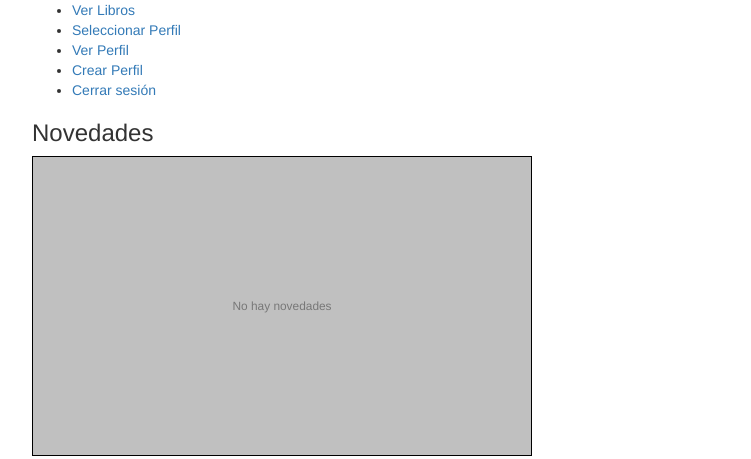
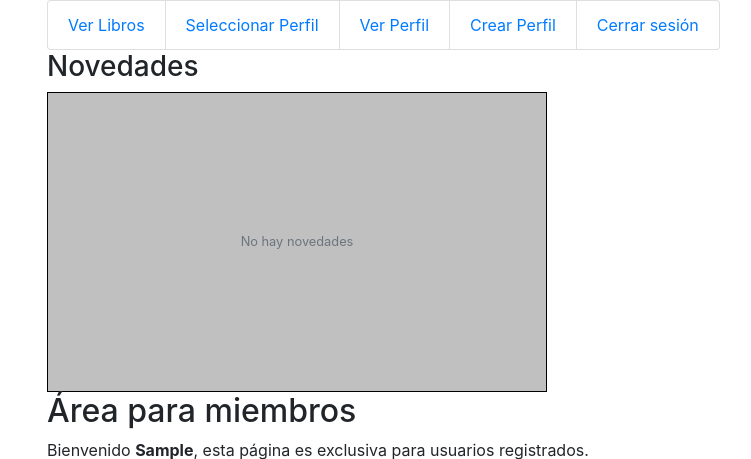
Before and after one commit to Deth11/ing2_bookflix, a Django app: page / in a window 1280 px wide. Shown: the top 459 px of the page, without its empty margins (38-789 px from the left). Run offline with Django 3.2, Linux system fonts and the light colour scheme; the visitor is signed in with stand-in values (Sample User, id 1); data that the repository does not hold is empty; some libraries are stand-ins or nearby versions.

Commit message:
Cambio 3

```diff
--- a/bookflixapp/templates/base.html
+++ b/bookflixapp/templates/base.html
@@ -1,6 +1,6 @@
+<!doctype html>
 {% load static %}
 <!-- cargo archivos estaticos (.css, imagenes, etc.)-->
-
 
 <html>
 <head>
@@ -8,11 +8,17 @@
 
 <!-- aca cargamos jquery y bootstrap para que la pagina sea responsive -->
     <meta name="viewport" content="width=device-width, initial-scale=1">
-    <link rel="stylesheet" href="https://maxcdn.bootstrapcdn.com/bootstrap/3.3.7/css/bootstrap.min.css">
     <script src="https://ajax.googleapis.com/ajax/libs/jquery/1.12.4/jquery.min.js"></script>
     <script src="https://maxcdn.bootstrapcdn.com/bootstrap/3.3.7/js/bootstrap.min.js"></script>
     <link rel="shortcut icon" type="image/png" href='{% static "images/logo.png" %}'/>
 
+    <meta charset="utf-8">
+
+    <link rel="stylesheet" href="https://stackpath.bootstrapcdn.com/bootstrap/4.3.1/css/bootstrap.min.css" integrity="sha384-ggOyR0iXCbMQv3Xipma34MD+dH/1fQ784/j6cY/iJTQUOhcWr7x9JvoRxT2MZw1T" crossorigin="anonymous">
+
+    <script src="https://code.jquery.com/jquery-3.3.1.slim.min.js" integrity="sha384-q8i/X+965DzO0rT7abK41JStQIAqVgRVzpbzo5smXKp4YfRvH+8abtTE1Pi6jizo" crossorigin="anonymous"></script>
+    <script src="https://cdnjs.cloudflare.com/ajax/libs/popper.js/1.14.7/umd/popper.min.js" integrity="sha384-UO2eT0CpHqdSJQ6hJty5KVphtPhzWj9WO1clHTMGa3JDZwrnQq4sF86dIHNDz0W1" crossorigin="anonymous"></script>
+    <script src="https://stackpath.bootstrapcdn.com/bootstrap/4.3.1/js/bootstrap.min.js" integrity="sha384-JjSmVgyd0p3pXB1rRibZUAYoIIy6OrQ6VrjIEaFf/nJGzIxFDsf4x0xIM+B07jRM" crossorigin="anonymous"></script>
 </head>
 
 <body>
--- a/bookflixapp/templates/index.html
+++ b/bookflixapp/templates/index.html
@@ -12,12 +12,12 @@
 
 {% if user.is_authenticated %}
 	<nav> <!-- menu de navegacion -->
-		<ul>
-			<li><a href="/verLibros">Ver Libros</a></li>
-			<li><a href="/selecPerfil">Seleccionar Perfil</a></li>
-			<li><a href="/perfil">Ver Perfil</a></li>
-			<li><a href="/crearPerfil">Crear Perfil</a></li>
-			<li><a href="/logout">Cerrar sesión</a></li>
+		<ul class="list-group list-group-horizontal">
+			<li class="list-group-item"><a href="/verLibros">Ver Libros</a></li>
+			<li class="list-group-item"><a href="/selecPerfil">Seleccionar Perfil</a></li>
+			<li class="list-group-item"><a href="/perfil">Ver Perfil</a></li>
+			<li class="list-group-item"><a href="/crearPerfil">Crear Perfil</a></li>
+			<li class="list-group-item"><a href="/logout">Cerrar sesión</a></li>
 		</ul>
 	</nav>
 {% else %}
```
